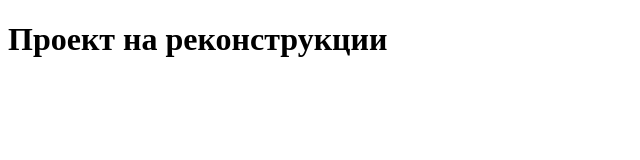
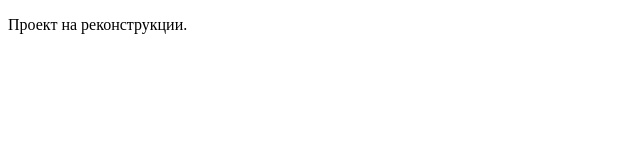
Before and after one commit to ushchent/opendata.by, a website: page index.html in a window 1280 px wide. Shown: the whole page, without its empty margins (0-640 px from the left). Drawn offline with Linux system fonts and the light colour scheme.

Commit message:
Update index.html

```diff
--- a/index.html
+++ b/index.html
@@ -8,7 +8,9 @@
 	<title></title>
 </head>
 <body>
-	<header><h1>Проект на реконструкции</h1></header>
+	<header>
+		<p>Проект на реконструкции.</p>
+	</header>
 	<main></main>
 	<footer></footer>
 </body>
```
